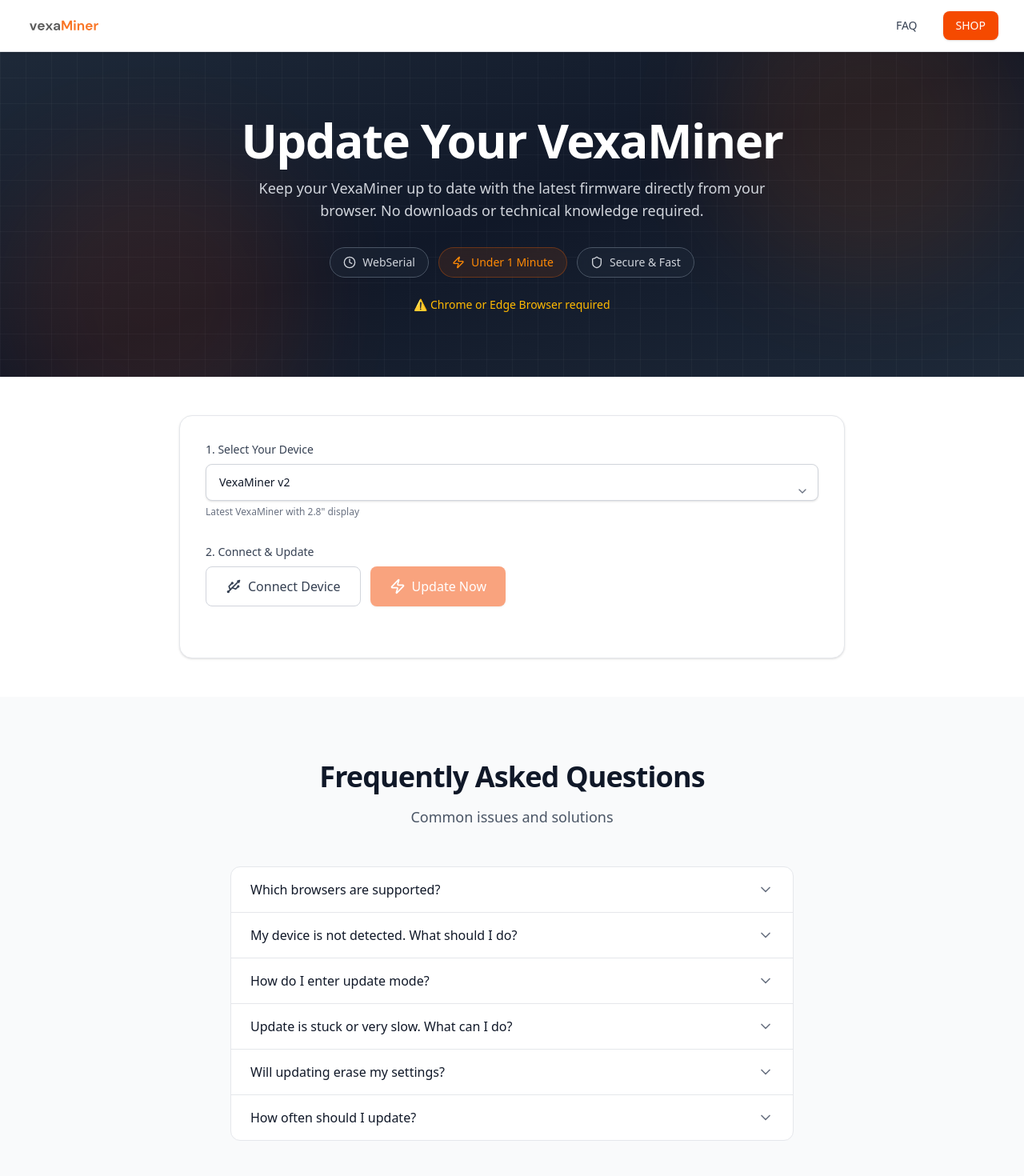
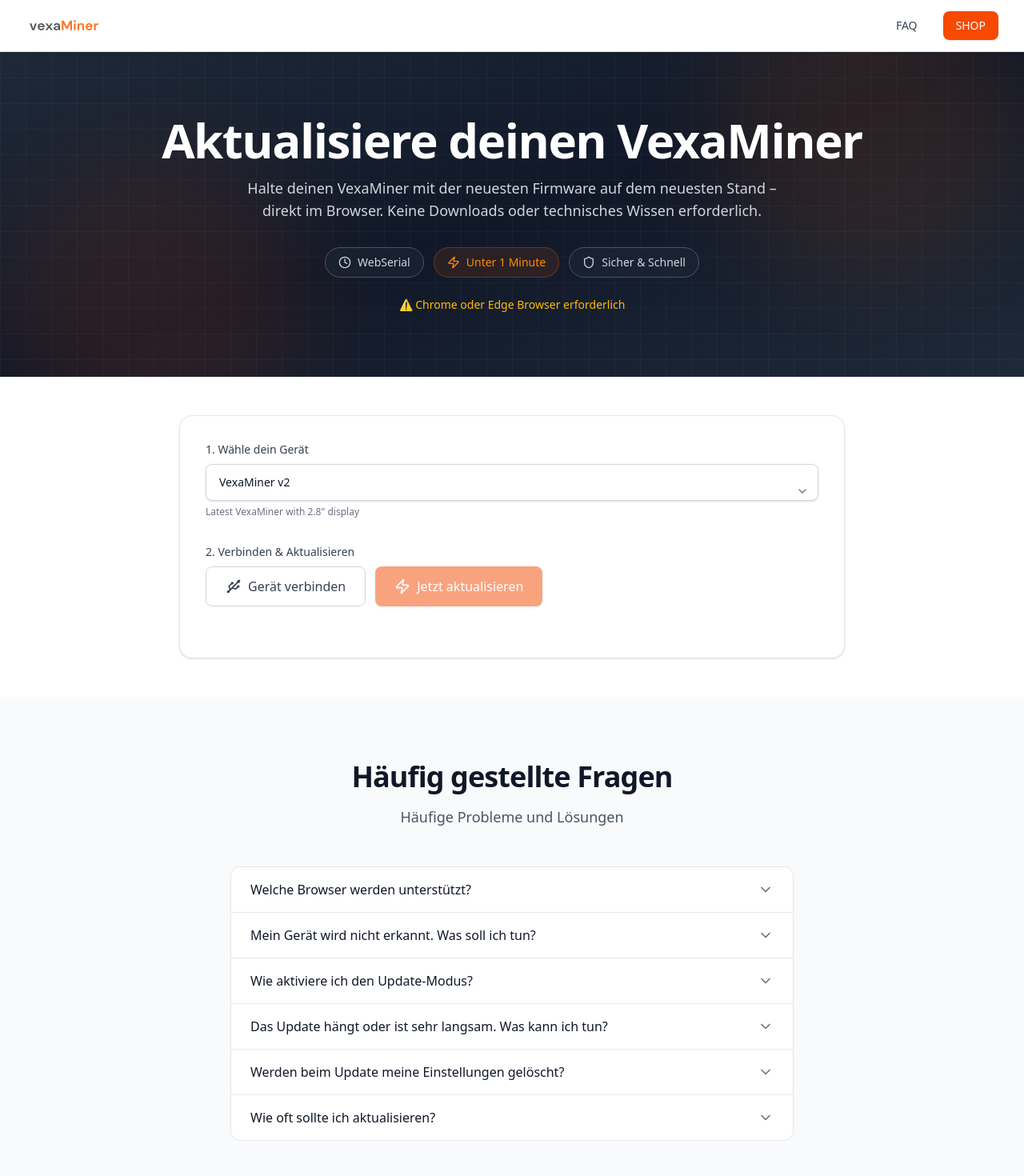
Before and after one commit to yousuf-fahim/vexa-flasher, a React (Vite) app: page / in a window 1280 px wide. Shown: the top 1470 px of the page at 80% size. Built offline with nearby package versions, Linux system fonts and the light colour scheme.

Commit message:
Translate application content to German, including updates to index.html, App.tsx, FAQ.tsx, ModernFlasher.tsx, and ModernHero.tsx for improved localization and user experience.

```diff
--- a/index.html
+++ b/index.html
@@ -1,11 +1,11 @@
 <!doctype html>
-<html lang="en">
+<html lang="de">
   <head>
     <meta charset="UTF-8" />
     <link rel="icon" type="image/svg+xml" href="/favicon.svg" />
     <meta name="viewport" content="width=device-width, initial-scale=1.0" />
-    <meta name="description" content="Update your VexaMiner firmware directly from your browser. No desktop tools required." />
-    <title>VexaMiner Updater - Update Your Device Online</title>
+    <meta name="description" content="Aktualisiere deinen VexaMiner direkt im Browser. Keine Software-Installation erforderlich." />
+    <title>VexaMiner Updater - Gerät online aktualisieren</title>
   </head>
   <body>
     <div id="root"></div>
--- a/src/App.tsx
+++ b/src/App.tsx
@@ -20,14 +20,14 @@
               <AlertCircle className="h-6 w-6 shrink-0 text-amber-600" />
               <div>
                 <h3 className="text-lg font-semibold text-amber-900">
-                  Unsupported Browser
+                  Browser nicht unterstützt
                 </h3>
                 <p className="mt-2 text-sm text-amber-800">
-                  This updater requires <strong>Google Chrome </strong> or{" "}
-                  <strong>Microsoft Edge </strong> on desktop.
+                  Dieser Updater benötigt <strong>Google Chrome 89+</strong> oder{" "}
+                  <strong>Microsoft Edge 89+</strong> auf dem Desktop.
                 </p>
                 <p className="mt-2 text-sm text-amber-700">
-                  Safari, Firefox, and mobile browsers are not supported.
+                  Safari, Firefox und mobile Browser werden nicht unterstützt.
                 </p>
                 <a
                   href="https://www.google.com/chrome/"
@@ -35,7 +35,7 @@
                   rel="noopener noreferrer"
                   className="mt-4 inline-block rounded-lg bg-amber-600 px-4 py-2 text-sm font-medium text-white shadow-sm transition hover:bg-amber-500"
                 >
-                  Download Chrome
+                  Chrome herunterladen
                 </a>
               </div>
             </div>
--- a/src/components/FAQ.tsx
+++ b/src/components/FAQ.tsx
@@ -8,28 +8,28 @@
 
 const faq: FaqItem[] = [
   {
-    q: "Which browsers are supported?",
-    a: "This updater works with Google Chrome (v89+), Microsoft Edge (v89+), Brave, and Opera. Safari, Firefox, and mobile browsers are not supported.",
+    q: "Welche Browser werden unterstützt?",
+    a: "Dieser Updater funktioniert mit Google Chrome (v89+), Microsoft Edge (v89+), Brave und Opera. Safari, Firefox und mobile Browser werden nicht unterstützt.",
   },
   {
-    q: "My device is not detected. What should I do?",
-    a: "First, check that your USB cable supports data transfer (some cables are charge-only). Try a different USB port. On Windows, you may need to install the CH340 or CP210x USB driver. On macOS/Linux, drivers are usually built-in. Make sure no other program is using the serial port.",
+    q: "Mein Gerät wird nicht erkannt. Was soll ich tun?",
+    a: "Überprüfe zunächst, ob dein USB-Kabel Datenübertragung unterstützt (manche Kabel dienen nur zum Laden). Probiere einen anderen USB-Port aus. Unter Windows musst du möglicherweise den CH340- oder CP210x-USB-Treiber installieren. Unter macOS/Linux sind Treiber normalerweise bereits integriert. Stelle sicher, dass kein anderes Programm den seriellen Port verwendet.",
   },
   {
-    q: "How do I enter update mode?",
-    a: 'Most devices enter update mode automatically. If the update fails, try this: Hold the BOOT button, click "Update Now", wait for "Connecting..." message, then release BOOT. Some devices require holding BOOT and tapping RESET once.',
+    q: "Wie aktiviere ich den Update-Modus?",
+    a: 'Die meisten Geräte wechseln automatisch in den Update-Modus. Falls das Update fehlschlägt, versuche Folgendes: Halte die BOOT-Taste gedrückt, klicke auf "Jetzt aktualisieren", warte auf die Meldung "Verbinde...", und lass dann BOOT los. Bei manchen Geräten musst du BOOT gedrückt halten und einmal kurz RESET drücken.',
   },
   {
-    q: "Update is stuck or very slow. What can I do?",
-    a: "Try refreshing the page and reconnecting. Use a shorter USB cable or connect directly to your computer (avoid USB hubs). If the device appears stuck, unplug it, hold BOOT, plug it back in, then release BOOT.",
+    q: "Das Update hängt oder ist sehr langsam. Was kann ich tun?",
+    a: "Versuche, die Seite zu aktualisieren und erneut zu verbinden. Verwende ein kürzeres USB-Kabel oder verbinde dich direkt mit deinem Computer (vermeide USB-Hubs). Falls das Gerät hängen bleibt, ziehe den Stecker, halte BOOT gedrückt, stecke es wieder ein und lass dann BOOT los.",
   },
   {
-    q: "Will updating erase my settings?",
-    a: "By default, your settings are preserved during updates. Only the firmware is updated, keeping your configuration intact.",
+    q: "Werden beim Update meine Einstellungen gelöscht?",
+    a: "Standardmäßig bleiben deine Einstellungen während Updates erhalten. Nur die Firmware wird aktualisiert, deine Konfiguration bleibt intakt.",
   },
   {
-    q: "How often should I update?",
-    a: "We recommend checking for updates monthly or when new features are announced. Updates include performance improvements, bug fixes, and new features for your VexaMiner.",
+    q: "Wie oft sollte ich aktualisieren?",
+    a: "Wir empfehlen, monatlich nach Updates zu suchen oder wenn neue Funktionen angekündigt werden. Updates enthalten Leistungsverbesserungen, Fehlerbehebungen und neue Funktionen für deinen VexaMiner.",
   },
 ];
 
@@ -41,10 +41,10 @@
       <div className="mx-auto max-w-3xl px-4 sm:px-6 lg:px-8">
         <div className="text-center">
           <h2 className="text-3xl font-bold tracking-tight text-gray-900 sm:text-4xl">
-            Frequently Asked Questions
+            Häufig gestellte Fragen
           </h2>
           <p className="mt-4 text-lg text-gray-600 ">
-            Common issues and solutions
+            Häufige Probleme und Lösungen
           </p>
         </div>
 
--- a/src/components/ModernFlasher.tsx
+++ b/src/components/ModernFlasher.tsx
@@ -129,15 +129,15 @@
 
   const getStatusText = () => {
     const stages = {
-      idle: "Ready to update",
-      connecting: "Connecting to device...",
-      connected: "Connected",
-      preparing: "Downloading update...",
-      erasing: "Preparing device...",
-      flashing: "Installing update...",
-      verifying: "Verifying...",
-      done: "Update complete! Press RESET button on your device to start.",
-      error: "Error occurred",
+      idle: "Bereit zum Aktualisieren",
+      connecting: "Verbinde mit Gerät...",
+      connected: "Verbunden",
+      preparing: "Lade Update herunter...",
+      erasing: "Bereite Gerät vor...",
+      flashing: "Installiere Update...",
+      verifying: "Überprüfe...",
+      done: "Update abgeschlossen! Drücke RESET auf deinem Gerät zum Starten.",
+      error: "Fehler aufgetreten",
     };
     return stages[progress.stage];
   };
@@ -148,7 +148,7 @@
         {/* Board Selection */}
         <div className="mb-8">
           <label className="mb-2 block text-sm font-medium text-gray-700 ">
-            1. Select Your Device
+            1. Wähle dein Gerät
           </label>
           <Select
             value={selectedBoard?.id || ""}
@@ -157,7 +157,7 @@
               if (board) setSelectedBoard(board);
             }}
             options={boardOptions}
-            placeholder="Choose a device"
+            placeholder="Gerät auswählen"
             disabled={isBusy}
           />
         </div>
@@ -165,7 +165,7 @@
         {/* Connection & Flash Controls */}
         <div className="mb-8">
           <label className="mb-2 block text-sm font-medium text-gray-700 ">
-            2. Connect & Update
+            2. Verbinden & Aktualisieren
           </label>
           <div className="flex flex-wrap gap-3">
             {!port ? (
@@ -177,8 +177,8 @@
               >
                 <Usb className="h-5 w-5" />
                 {isBusy && progress.stage === "connecting"
-                  ? "Connecting..."
-                  : "Connect Device"}
+                  ? "Verbinde..."
+                  : "Gerät verbinden"}
               </Button>
             ) : (
               <Button
@@ -187,7 +187,7 @@
                 variant="outline"
                 size="lg"
               >
-                Disconnect
+                Trennen
               </Button>
             )}
 
@@ -199,10 +199,10 @@
             >
               <Zap className="h-5 w-5" />
               {isBusy && progress.stage !== "connecting"
-                ? "Updating..."
+                ? "Aktualisiere..."
                 : progress.stage === "done"
-                  ? "✓ Updated"
-                  : "Update Now"}
+                  ? "✓ Aktualisiert"
+                  : "Jetzt aktualisieren"}
             </Button>
           </div>
         </div>
@@ -258,7 +258,7 @@
           <div>
             <div className="mb-2 flex items-center justify-between">
               <label className="text-sm font-medium text-gray-700 ">
-                Console Output
+                Konsole
               </label>
               {!autoScroll && (
                 <button
@@ -268,7 +268,7 @@
                   }}
                   className="text-xs text-orange-600 hover:text-orange-500 "
                 >
-                  ↓ Jump to bottom
+                  ↓ Nach unten springen
                 </button>
               )}
             </div>
@@ -276,6 +276,7 @@
               ref={logContainerRef}
               onScroll={handleLogScroll}
               className="h-64 overflow-y-auto rounded-lg border border-gray-200 bg-gray-50 p-4 font-mono text-xs leading-relaxed "
+              translate="no"
             >
               {logs.map((line, i) => (
                 <div
--- a/src/components/ModernHero.tsx
+++ b/src/components/ModernHero.tsx
@@ -17,11 +17,11 @@
       <div className="relative mx-auto max-w-7xl px-4 py-16 sm:px-6 sm:py-20 lg:px-8">
         <div className="text-center">
           <h1 className="text-4xl font-bold tracking-tight text-white sm:text-5xl lg:text-6xl">
-            Update Your VexaMiner
+            Aktualisiere deinen VexaMiner
           </h1>
           <p className="mx-auto mt-4 max-w-2xl text-lg text-gray-300">
-            Keep your VexaMiner up to date with the latest firmware directly from your browser.
-            No downloads or technical knowledge required.
+            Halte deinen VexaMiner mit der neuesten Firmware auf dem neuesten Stand – direkt im Browser.
+            Keine Downloads oder technisches Wissen erforderlich.
           </p>
 
           {/* Feature pills */}
@@ -33,16 +33,16 @@
             </div>
             <div className="flex items-center gap-2 rounded-full border border-orange-500/30 bg-orange-500/10 px-4 py-2 text-sm font-medium text-orange-400 backdrop-blur-sm">
               <Zap className="h-4 w-4" />
-              Under 1 Minute
+              Unter 1 Minute
             </div>
             <div className="flex items-center gap-2 rounded-full border border-gray-600 bg-gray-800/50 px-4 py-2 text-sm font-medium text-gray-300 backdrop-blur-sm">
               <Shield className="h-4 w-4" />
-              Secure & Fast
+              Sicher & Schnell
             </div>
           </div>
 
           <p className="mt-6 text-sm text-amber-400">
-            ⚠ Chrome or Edge Browser required
+            ⚠ Chrome oder Edge Browser erforderlich
           </p>
         </div>
       </div>
```
